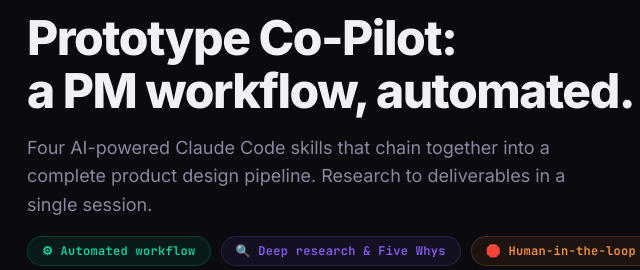
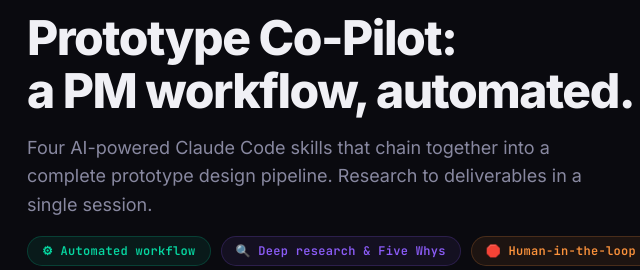
Before and after one commit to auwangcodex/personal, a plain HTML site: page index.html in a window 1280 px wide. Shown: the part 960-1230 px from the top of the page, 53-693 px from the left. Drawn offline with Linux system fonts and the light colour scheme.

Commit message:
Update: 'product design' → 'prototype design' in skill section subtitle

```diff
--- a/index.html
+++ b/index.html
@@ -1276,7 +1276,7 @@
     <div class="section-tag">// Claude Skills</div>
     <h2 class="section-title">Prototype Co-Pilot:<br>a PM workflow, automated.</h2>
     <p class="section-subtitle">
-      Four AI-powered Claude Code skills that chain together into a complete product design pipeline. Research to deliverables in a single session.
+      Four AI-powered Claude Code skills that chain together into a complete prototype design pipeline. Research to deliverables in a single session.
     </p>
     <div class="workflow-pills">
       <span class="pill cyan">&#x2699; Automated workflow</span>
```
